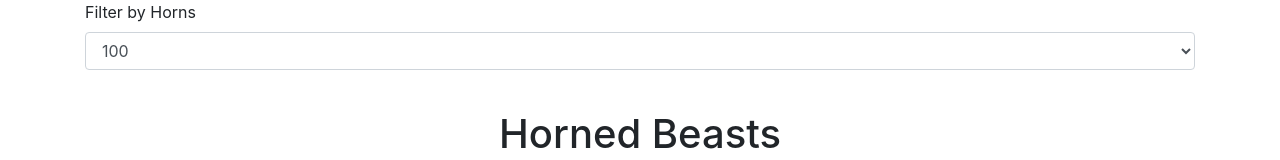
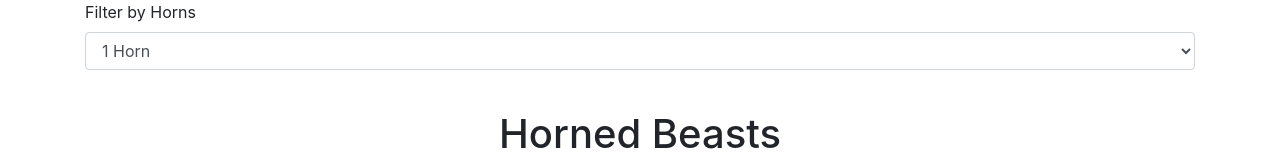
Before and after one commit to hirobius/horns, a React (Create React App) app: page / in a window 1280 px wide. Shown: the top 160 px of the page. Built offline with nearby package versions, Linux system fonts and the light colour scheme.

Commit message:
class 4 form

```diff
--- a/src/App.js
+++ b/src/App.js
@@ -5,8 +5,9 @@ import Main from './Main.js';
 import Footer from './Footer.js';
 import data from './data.json';
 import SelectedBeast from './SelectedBeast';
-import Form from 'react-bootstrap/Form';
+import FormHorn from './FormHorn';
 import Container from 'react-bootstrap/Container';
+
 
 class App extends React.Component {
   constructor(props) {
@@ -20,6 +21,10 @@ class App extends React.Component {
     };
   }
 
+  filteredBeasts = (beasts) => {
+    this.setState({ allBeasts: beasts });
+  }
+
   setBeast = (index, favorites) => {
     console.log(favorites);
     this.setState({ beast: this.state.allBeasts[index], showModal: true });
@@ -28,62 +33,21 @@ class App extends React.Component {
 
   hideModal = () => (this.setState({ showModal: false }));
 
-  // Original form part 1
-  // handleFormSubmitted = (e) => {
-  //   e.preventDefault;
-  //   console.log("Hello there!!!");
-  // }
-
-  // Original form part 2
-  // handleUsernameTyped = (e) => {
-  //   if (e.target.value.length > 0) {
-  //     this.setState({
-  //       username: e.target.value
-  //     });
-  //   } else {
-  //     this.setState({
-  //       username: 'user'
-  //     });
-  //   }
-  // }
-
-  handleChange = (e) => {
-    this.setState({hornCount: e.target.value });
-    console.log(this.state);
-  }
-
   render() {
     return (
       <div>
-        {/* React Form Part 1 */}
         <Container>
-          <Form>
-            <Form.Group controlId="selectHorns">
-              <Form.Label>Filter by Horns</Form.Label>
-              {/* React Form Part 2 */}
-              {/* <Form.Control type="text" onInput={this.handleUsernameTyped} /> */}
-              <Form.Control as="select" name={'hello'} value={this.state.hornCount} onChange={this.handleChange}>
-                <option value="1">{this.state.allBeasts[19].horns}</option>
-                <option value="2">2</option>
-                <option value="3">3</option>
-                <option value="100">100</option>
-              </Form.Control>
-            </Form.Group>
-          </Form>
+          <FormHorn
+            data={data}
+            allBeasts={this.state.allBeasts}
+            beast={this.state.beast}
+            filteredBeasts={this.filteredBeasts}
+          />
         </Container>
-        {/* Original form part 3 */}
-        <Header username={this.state.username} />
-        {/* Original form part 4 */}
-        {/* <form onSubmit={this.handleFormSubmitted}>
-          <label htmlFor="name">username</label>
-          <input id="name" name="name" type="text" onInput={this.handleUsernameTyped} />
-          <br />
-          <label htmlFor="dob"> Date of Birth</label>
-          <input type=""></input>
-          <input type="submit" />
-        </form> */}
+        <Header />
         <Main
           allBeasts={this.state.allBeasts}
+          beast={this.state.beast}
           setBeast={this.setBeast}
         />
         <SelectedBeast
--- /dev/null
+++ b/src/FormHorn.js
@@ -0,0 +1,29 @@
+import './App.css';
+import React from 'react';
+import Form from 'react-bootstrap/Form';
+
+class FormHorn extends React.Component {
+
+  handleChange = (e) => {
+    const hornCount = +e.target.value;
+    const filteredBeastsRender = this.props.data.filter(beast => beast.horns === hornCount);
+    this.props.filteredBeasts(filteredBeastsRender);
+  }
+  render() {
+    return (
+      <Form>
+        <Form.Group controlId="selectHorns">
+          <Form.Label>Filter by Horns</Form.Label>
+          <Form.Control as="select" onChange={this.handleChange}>
+            <option value="1">1 Horn</option>
+            <option value="2">2 Horns</option>
+            <option value="3">3 Horns</option>
+            <option value="100">100 Horns</option>
+          </Form.Control>
+        </Form.Group>
+      </Form>
+    );
+  }
+}
+
+export default FormHorn;
--- a/src/Main.js
+++ b/src/Main.js
@@ -12,13 +12,13 @@ class Main extends React.Component {
         title={beast.title}
         image_url={beast.image_url}
         description={beast.description}
+        horns={beast.horns}
         key={index}
         index={index}
         alt={this.props.title}
         setBeast={this.props.setBeast}
       />;
     });
-
     return (
       <main>
         <Container className="beastContainer">
--- a/src/SelectedBeast.js
+++ b/src/SelectedBeast.js
@@ -3,7 +3,6 @@ import Modal from 'react-bootstrap/Modal';
 
 class SelectedBeast extends React.Component {
   render() {
-    console.log(this.props);
     return (
       <>
         <Modal closeButton show={this.props.showModal} onHide={this.props.hideModal}>
```
Also changed, not shown: 1 other file (tests, documents, lock files or other folders).
